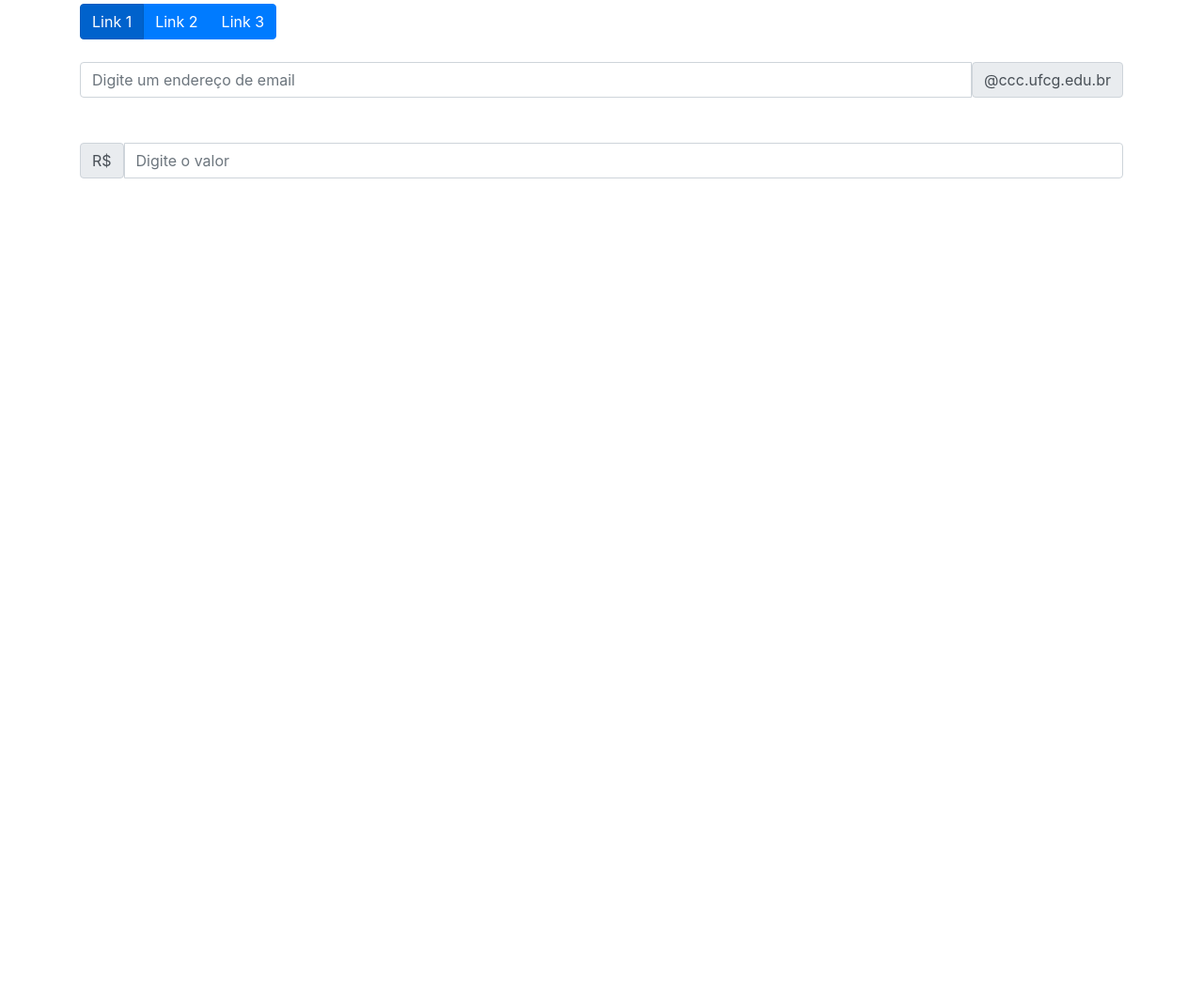
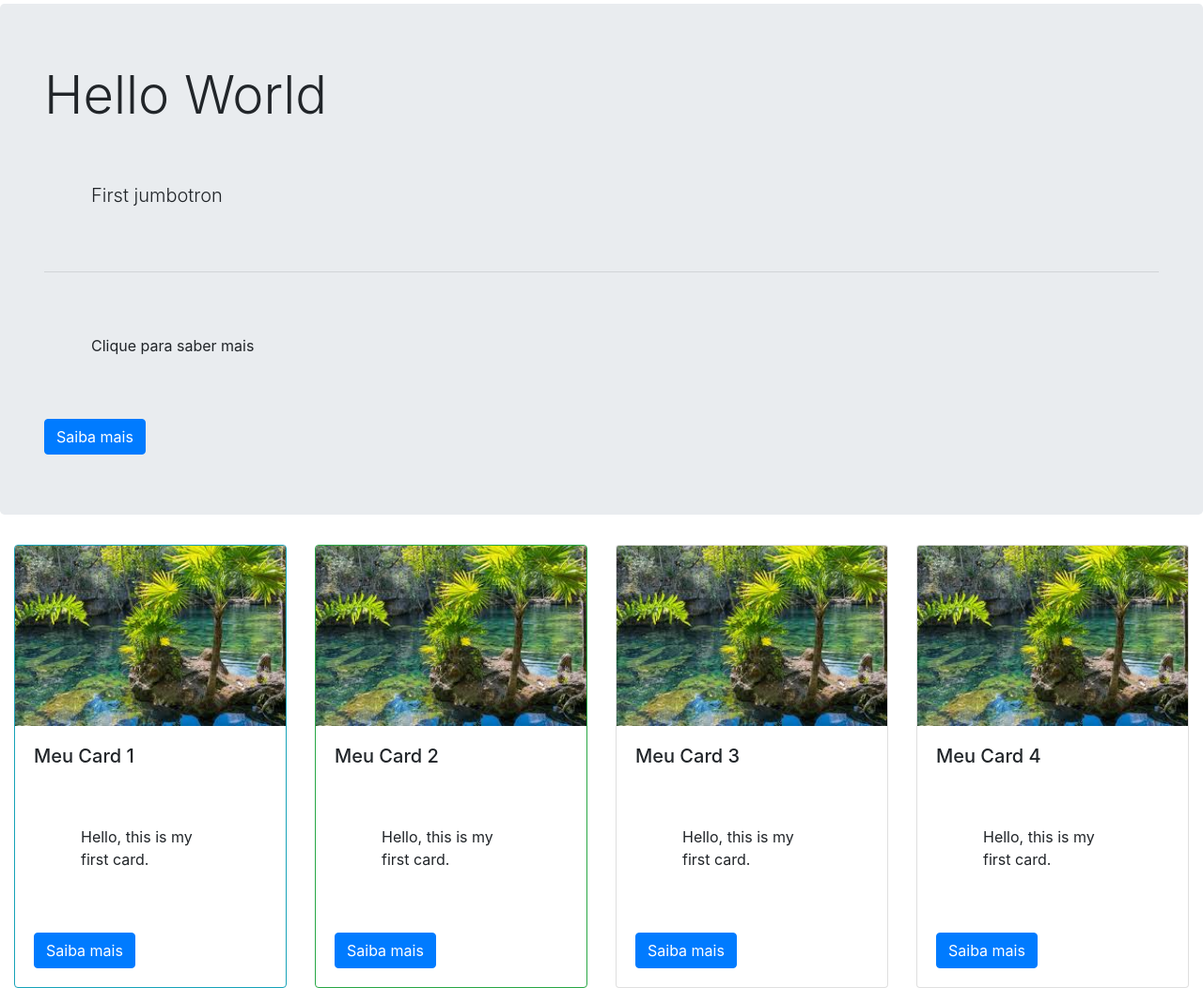
Before and after one commit to thaisnat/siteBootstrap, a plain HTML site: page Bootstrap/meu_site/index.html in a window 1280 px wide. Shown: the part 52-1104 px from the top of the page at 94% size. Before the commit the page ends 800 px from the top, so only its background shows below. Drawn offline with nearby package versions, Linux system fonts and the light colour scheme; files whose address does not match are found by name.

Commit message:
continuing

```diff
--- a/Bootstrap/meu_site/index.html
+++ b/Bootstrap/meu_site/index.html
@@ -2,7 +2,7 @@
 <html>
 
 <head>
-    <title>Formulários</title>
+    <title>Componentes</title>
 
     <!-- CSS -->
     <link href="public/css/bootstrap.min.css" rel="stylesheet">
@@ -15,35 +15,68 @@
 
 <body>
 
-    <div class="container">
-        <h1>Formulários</h1>
+    <div class="container-fluid">
+        <h1>Jumbotron & Cards</h1>
+    </div>
 
-        <form>
-            <div class="btn-group">
-                <a href="#" class="btn btn-primary active">Link 1</a>
-                <a href="#" class="btn btn-primary">Link 2</a>
-                <a href="#" class="btn btn-primary">Link 3</a>
-            </div>
+    <div class="jumbotron jumbotron">
+        <div class="container-fluid">
+            <h1 class="display-4">Hello World</h1>
+            <p class="lead">First jumbotron</p>
+            <hr>
+            <p>Clique para saber mais</p>
+            <a href="#" class="btn btn-primary">Saiba mais</a>
+        </div>
+    </div>
 
-            <br><br>
+    <div class="container-fluid">
+        <div class="row">
+            <div class="col-3">
+                 <div class="card border border-info">
+                     <img src="public/img/1.jpeg" class="card-img-top">
+                     <div class="card-body">
+                        <h5 class="card-title">Meu Card 1</h5>
+                        <p class="card-text">Hello, this is my first card.</p>
+                        <a href="#" class="btn btn-primary">Saiba mais</a>
+                     </div>
+                 </div>
+             </div>
 
-            <div class="input-group">
-                <input type="text" class="form-control" placeholder="Digite um endereço de email">
-                <div class="input-class-append">
-                    <span class="input-group-text">@ccc.ufcg.edu.br</span>
+             <div class="col-3">
+                    <div class="card border border-success">
+                        <img src="public/img/1.jpeg" class="card-img-top">
+                        <div class="card-body">
+                           <h5 class="card-title">Meu Card 2</h5>
+                           <p class="card-text">Hello, this is my first card.</p>
+                           <a href="#" class="btn btn-primary">Saiba mais</a>
+                        </div>
+                    </div>
                 </div>
-            </div>
-            <br><br>
-            <div class="input-group">
-                <div class="input-class-prepend">
-                    <span class="input-group-text">R$</span>
-                </div>
-                <input type="text" class="form-control" placeholder="Digite o valor">
 
-            </div>
-        </form>
+                <div class="col-3">
+                        <div class="card">
+                            <img src="public/img/1.jpeg" class="card-img-top">
+                            <div class="card-body">
+                               <h5 class="card-title">Meu Card 3</h5>
+                               <p class="card-text">Hello, this is my first card.</p>
+                               <a href="#" class="btn btn-primary">Saiba mais</a>
+                            </div>
+                        </div>
+                    </div>
 
+                    <div class="col-3">
+                            <div class="card">
+                                <img src="public/img/1.jpeg" class="card-img-top">
+                                <div class="card-body">
+                                   <h5 class="card-title">Meu Card 4</h5>
+                                   <p class="card-text">Hello, this is my first card.</p>
+                                   <a href="#" class="btn btn-primary">Saiba mais</a>
+                                </div>
+                            </div>
+                    </div>
+        </div>
     </div>
+
     <footer>
         <!-- JS -->
         <script src="public/js/jquery.js"></script>
```
Also changed, not shown: Bootstrap/meu_site/src/index6.html (added, +55 -0 lines), Bootstrap/meu_site/src/index7.html (added, +48 -0 lines), Bootstrap/meu_site/doc/barra_progresso.txt (added), Bootstrap/meu_site/doc/jumbotron.txt (added).
